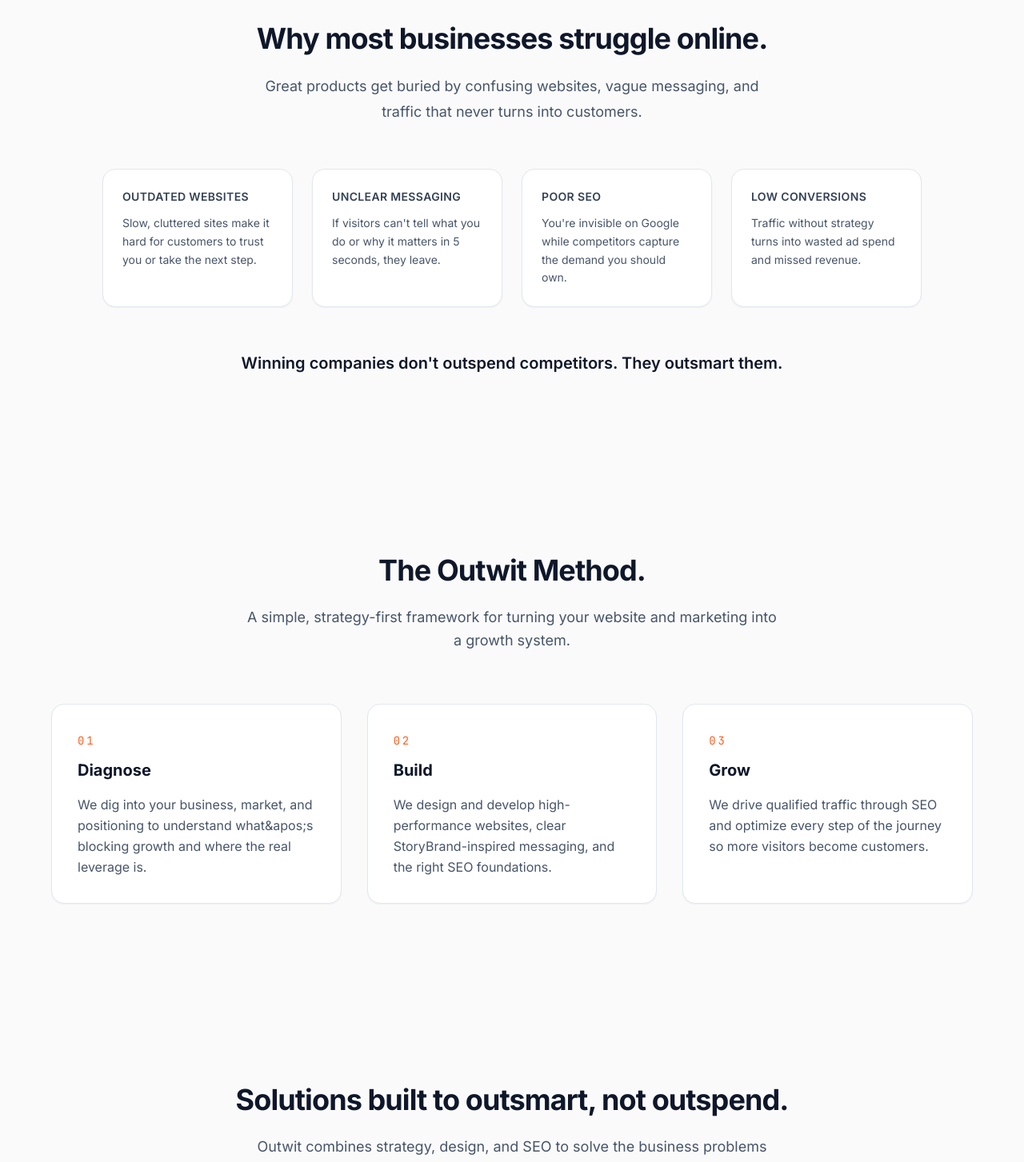
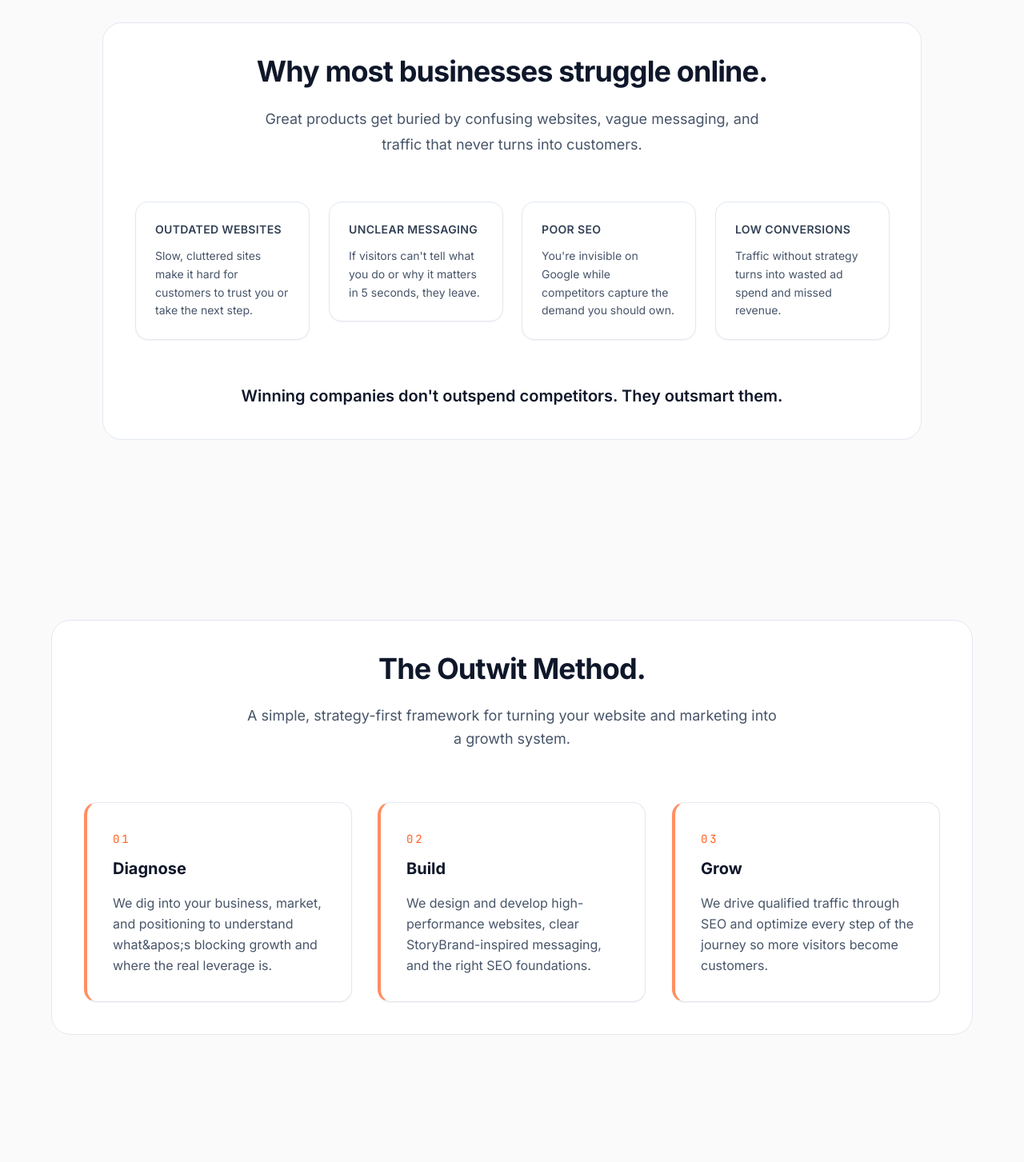
Before and after one commit to travisgoldston/outwit, a Next.js app: page / in a window 1280 px wide. Shown: the part 1000-2453 px from the top of the page at 80% size. Built offline with nearby package versions, Linux system fonts and the light colour scheme.

Commit message:
Add Reveal component to multiple sections for enhanced animation; update structure of Problem, Approach, Services, CaseStudies, Experiments, and Philosophy components for improved visual appeal and user engagement.

```diff
--- a/components/Approach.tsx
+++ b/components/Approach.tsx
@@ -1,3 +1,5 @@
+import Reveal from "./Reveal";
+
 const steps = [
   {
     step: "01",
@@ -22,7 +24,7 @@
 export default function Approach() {
   return (
     <section className="border-t border-white/5 bg-[#FAFAFA] px-6 py-20 text-slate-900 lg:px-8 lg:py-28">
-      <div className="mx-auto max-w-6xl">
+      <Reveal className="mx-auto max-w-6xl rounded-3xl border border-slate-200 bg-white p-8 sm:p-10">
         <h2 className="text-center text-3xl font-bold tracking-tight text-slate-900 sm:text-4xl">
           The Outwit Method.
         </h2>
@@ -30,11 +32,9 @@
           A simple, strategy-first framework for turning your website and marketing into a growth system.
         </p>
         <div className="mt-16 grid gap-8 md:grid-cols-3">
-          {steps.map((card) => (
-            <div
-              key={card.title}
-              className="relative overflow-hidden rounded-2xl border border-slate-200 bg-white p-8 shadow-sm transition-all duration-300 hover:border-neon-orange/60 hover:shadow-md"
-            >
+          {steps.map((card, idx) => (
+            <Reveal key={card.title} delayMs={80 * idx}>
+              <div className="relative overflow-hidden rounded-2xl border border-slate-200 border-l-4 border-l-neon-orange/70 bg-white p-8 shadow-sm transition-all duration-300 hover:border-neon-orange/60">
                 <span className="text-sm font-mono uppercase tracking-[0.2em] text-neon-orange">
                   {card.step}
                 </span>
@@ -45,9 +45,10 @@
                   {card.description}
                 </p>
               </div>
+            </Reveal>
           ))}
         </div>
-      </div>
+      </Reveal>
     </section>
   );
 }
--- a/components/CaseStudies.tsx
+++ b/components/CaseStudies.tsx
@@ -1,4 +1,5 @@
 import Link from "next/link";
+import Reveal from "./Reveal";
 
 const cases = [
   {
@@ -24,7 +25,7 @@
       id="case-studies"
       className="border-t border-white/5 bg-[#FAFAFA] px-6 py-20 text-slate-900 lg:px-8 lg:py-28"
     >
-      <div className="mx-auto max-w-6xl">
+      <Reveal className="mx-auto max-w-6xl rounded-3xl border border-slate-200 bg-white p-8 sm:p-10">
         <h2 className="text-center text-3xl font-bold tracking-tight text-slate-900 sm:text-4xl">
           Proof that strategy beats spend.
         </h2>
@@ -32,11 +33,11 @@
           A sample of how smarter strategy, websites, and SEO turn into real pipeline and revenue.
         </p>
         <div className="mt-16 grid gap-8 sm:grid-cols-3">
-          {cases.map((c) => (
+          {cases.map((c, idx) => (
+            <Reveal key={c.slug} delayMs={80 * idx}>
               <Link
-              key={c.slug}
                 href={`/case-studies/${c.slug}`}
-              className="group rounded-2xl border border-slate-200 bg-white p-8 shadow-sm transition-all duration-300 hover:border-neon-orange/60 hover:shadow-md"
+                className="group block rounded-2xl border border-slate-200 bg-white p-8 shadow-sm transition-all duration-300 hover:border-neon-orange/60 hover:shadow-md"
               >
                 <span className="font-mono text-xs font-semibold uppercase tracking-wider text-neon-orange">
                   Case Study
@@ -65,6 +66,7 @@
                   </svg>
                 </span>
               </Link>
+            </Reveal>
           ))}
         </div>
         <div className="mt-12 text-center">
@@ -75,7 +77,7 @@
             View all case studies
           </Link>
         </div>
-      </div>
+      </Reveal>
     </section>
   );
 }
--- a/components/Philosophy.tsx
+++ b/components/Philosophy.tsx
@@ -1,4 +1,5 @@
 import Link from "next/link";
+import Reveal from "./Reveal";
 
 const articles = [
   {
@@ -24,7 +25,7 @@
       id="blog"
       className="border-t border-white/5 bg-[#FAFAFA] px-6 py-20 text-slate-900 lg:px-8 lg:py-28"
     >
-      <div className="mx-auto max-w-6xl">
+      <Reveal className="mx-auto max-w-6xl rounded-3xl border border-slate-200 bg-white p-8 sm:p-10">
         <div className="flex flex-col items-start justify-between gap-6 md:flex-row md:items-end">
           <div>
             <h2 className="text-3xl font-bold tracking-tight text-slate-900 sm:text-4xl">
@@ -42,11 +43,9 @@
           </Link>
         </div>
         <div className="mt-12 grid gap-8 md:grid-cols-3">
-          {articles.map((article) => (
-            <article
-              key={article.title}
-              className="rounded-2xl border border-slate-200 bg-white p-6 shadow-sm transition-all duration-300 hover:border-neon-orange/60 hover:shadow-md"
-            >
+          {articles.map((article, idx) => (
+            <Reveal key={article.title} delayMs={80 * idx}>
+              <article className="rounded-2xl border border-slate-200 bg-white p-6 shadow-sm transition-all duration-300 hover:border-neon-orange/60 hover:shadow-md">
                 <h3 className="text-lg font-semibold text-slate-900">
                   {article.title}
                 </h3>
@@ -74,9 +73,10 @@
                   </svg>
                 </Link>
               </article>
+            </Reveal>
           ))}
         </div>
-      </div>
+      </Reveal>
     </section>
   );
 }
--- a/components/Problem.tsx
+++ b/components/Problem.tsx
@@ -1,3 +1,5 @@
+import Reveal from "./Reveal";
+
 const bullets = [
   {
     title: "Outdated websites",
@@ -20,7 +22,7 @@
 export default function Problem() {
   return (
     <section className="border-t border-white/5 bg-[#FAFAFA] px-6 py-20 text-slate-900 lg:px-8 lg:py-28">
-      <div className="mx-auto max-w-5xl">
+      <Reveal className="mx-auto max-w-5xl rounded-3xl border border-slate-200 bg-white p-8 sm:p-10">
         <h2 className="text-center text-3xl font-bold tracking-tight text-slate-900 sm:text-4xl">
           Why most businesses struggle online.
         </h2>
@@ -28,11 +30,9 @@
           Great products get buried by confusing websites, vague messaging, and traffic that never turns into customers.
         </p>
         <div className="mt-14 grid gap-6 sm:grid-cols-2 lg:grid-cols-4">
-          {bullets.map((item) => (
-            <div
-              key={item.title}
-              className="flex flex-col rounded-2xl border border-slate-200 bg-white p-6 text-left shadow-sm transition-all hover:border-neon-orange/60"
-            >
+          {bullets.map((item, idx) => (
+            <Reveal key={item.title} delayMs={60 * idx}>
+              <div className="flex flex-col rounded-2xl border border-slate-200 bg-white p-6 text-left shadow-sm transition-all hover:border-neon-orange/60">
                 <h3 className="text-sm font-semibold uppercase tracking-wide text-slate-700">
                   {item.title}
                 </h3>
@@ -40,12 +40,13 @@
                   {item.description}
                 </p>
               </div>
+            </Reveal>
           ))}
         </div>
         <p className="mt-14 text-center text-xl font-semibold text-slate-900">
           Winning companies don&apos;t outspend competitors. They outsmart them.
         </p>
-      </div>
+      </Reveal>
     </section>
   );
 }
--- /dev/null
+++ b/components/Reveal.tsx
@@ -0,0 +1,67 @@
+"use client";
+
+import { useEffect, useMemo, useRef, useState } from "react";
+
+type RevealProps = {
+  children?: React.ReactNode;
+  className?: string;
+  /**
+   * Milliseconds to delay the reveal once in view.
+   * Use small values (0-200) for subtle staggering.
+   */
+  delayMs?: number;
+};
+
+function prefersReducedMotion() {
+  if (typeof window === "undefined") return true;
+  return window.matchMedia?.("(prefers-reduced-motion: reduce)")?.matches ?? false;
+}
+
+export default function Reveal({ children, className, delayMs = 0 }: RevealProps) {
+  const ref = useRef<HTMLDivElement | null>(null);
+  const [inView, setInView] = useState(false);
+
+  const shouldReduceMotion = useMemo(() => prefersReducedMotion(), []);
+
+  useEffect(() => {
+    if (shouldReduceMotion) {
+      setInView(true);
+      return;
+    }
+
+    const el = ref.current;
+    if (!el) return;
+
+    const io = new IntersectionObserver(
+      (entries) => {
+        const entry = entries[0];
+        if (!entry) return;
+        if (entry.isIntersecting) {
+          setInView(true);
+          io.disconnect();
+        }
+      },
+      { root: null, threshold: 0.15, rootMargin: "0px 0px -10% 0px" }
+    );
+
+    io.observe(el);
+    return () => io.disconnect();
+  }, [shouldReduceMotion]);
+
+  return (
+    <div
+      ref={ref}
+      className={[
+        "motion-reduce:transform-none motion-reduce:transition-none",
+        inView
+          ? "opacity-100 translate-y-0"
+          : "opacity-0 translate-y-4",
+        "transition-all duration-700 ease-out will-change-transform",
+        className ?? "",
+      ].join(" ")}
+      style={delayMs ? { transitionDelay: `${delayMs}ms` } : undefined}
+    >
+      {children}
+    </div>
+  );
+}
--- a/components/Services.tsx
+++ b/components/Services.tsx
@@ -1,4 +1,5 @@
 import Link from "next/link";
+import Reveal from "./Reveal";
 
 const solutions = [
   {
@@ -24,7 +25,7 @@
       id="services"
       className="border-t border-white/5 bg-[#FAFAFA] px-6 py-20 text-slate-900 lg:px-8 lg:py-28"
     >
-      <div className="mx-auto max-w-6xl">
+      <Reveal className="mx-auto max-w-6xl rounded-3xl border border-slate-200 bg-white p-8 sm:p-10">
         <h2 className="text-center text-3xl font-bold tracking-tight text-slate-900 sm:text-4xl">
           Solutions built to outsmart, not outspend.
         </h2>
@@ -32,11 +33,11 @@
           Outwit combines strategy, design, and SEO to solve the business problems that actually matter.
         </p>
         <div className="mt-16 grid gap-8 sm:grid-cols-3">
-          {solutions.map((solution) => (
+          {solutions.map((solution, idx) => (
+            <Reveal key={solution.title} delayMs={80 * idx}>
               <Link
-              key={solution.title}
                 href={solution.href}
-              className="group rounded-2xl border border-slate-200 bg-white p-8 text-left shadow-sm transition-all duration-300 hover:border-neon-orange/60 hover:shadow-md"
+                className="group block rounded-2xl border border-slate-200 bg-white p-8 text-left shadow-sm transition-all duration-300 hover:border-neon-orange/60 hover:shadow-sm"
               >
                 <h3 className="text-xl font-bold text-slate-900">
                   {solution.title}
@@ -62,9 +63,10 @@
                   </svg>
                 </span>
               </Link>
+            </Reveal>
           ))}
         </div>
-      </div>
+      </Reveal>
     </section>
   );
 }
```
Also changed, not shown: components/Experiments.tsx (+7 -7 lines). Lines whose indentation alone changed are shown as unchanged.
